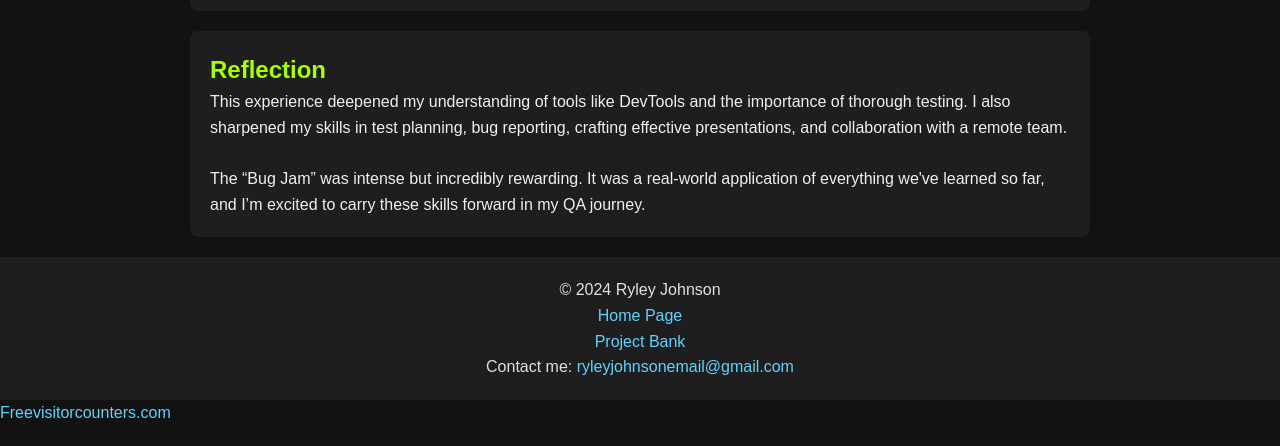
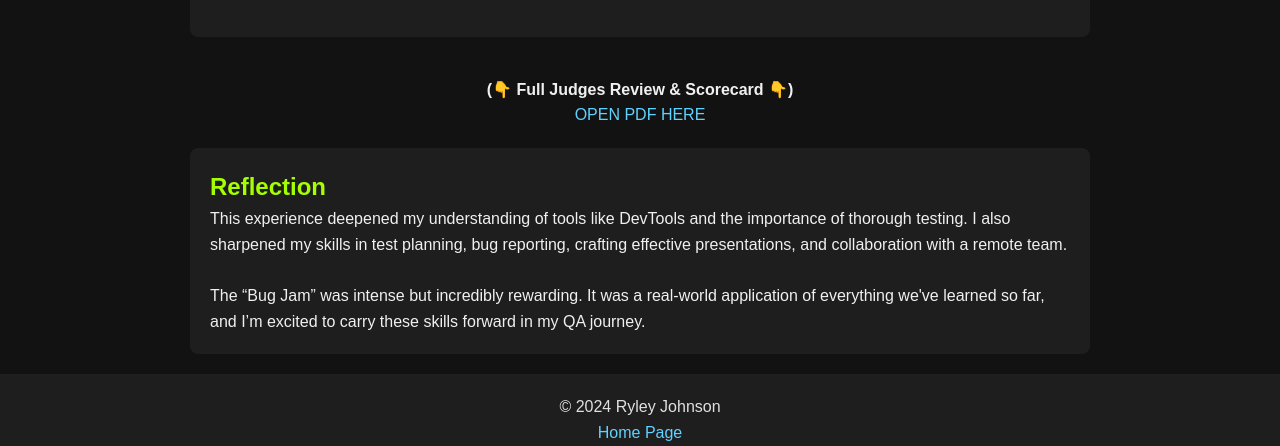
Before and after one commit to MRJOHN5ON/MRJOHN5ON.github.io, a plain HTML site: page project4.html in a window 1280 px wide. Shown: the part 2330-2776 px from the top of the page. Before the commit the page ends 2755 px from the top, so only its background shows below. Drawn offline with Linux system fonts and the light colour scheme; a script that the page names is missing.

Commit message:
updated resume and bug jam page

```diff
--- a/assets/css/styles4.css
+++ b/assets/css/styles4.css
@@ -110,3 +110,7 @@ footer {
     height: 315px; /* Height of the video */
     border: none; /* Remove border if any */
 }
+
+.text-center {
+    text-align: center;
+}
--- a/project4.html
+++ b/project4.html
@@ -16,7 +16,9 @@
         <div class = "centered-text">
             <p>August 2024</p><br>
         </div>
-        <p>I recently tackled a unique challenge during our QA engineering TripleTen bootcamp—participating in a fast-paced <span class="highlight">"Bug Jam"</span> competition. We had just 4 days to thoroughly QA a web app created by software engineering students during July's Code Jam.</p>
+        <p>I recently participated in the 4-day intensive <span class="highlight">"Bug Jam"</span> competition during my QA engineering bootcamp at TripleTen. My team won first place, outperforming 3 other teams in QA'ing a web app created by software engineering students during July's Code Jam. The competition focused on manual UI testing, where we excelled in test case creation, test coverage, bug logging, and delivering a high-quality visual presentation to the judges.
+
+        </p>
         <div class="video-container">
             <iframe width="560" height="315" src="https://www.youtube.com/embed/z2b-5Ltrn7M?si=zUF4B9pqmZTjwna1" title="YouTube video player" frameborder="0" allow="accelerometer; autoplay; clipboard-write; encrypted-media; gyroscope; picture-in-picture; web-share" referrerpolicy="strict-origin-when-cross-origin" allowfullscreen></iframe>
         </div>
@@ -50,6 +52,10 @@
             <iframe src="https://docs.google.com/spreadsheets/d/1jeu6KwbMZz-VEAK7aUesCdSq305SYgqw1qtmnDRH6QI/htmlview" width="100%" height="600px"></iframe>
         </div>
     </section>
+    <section class="judges text-center">
+        <p><strong>(👇 Full Judges Review & Scorecard 👇)</strong></p>
+        <p><a href="assets/files/Team Triple Threat - Sheet1.pdf" target="_blank">OPEN PDF HERE</a></p>
+    </section>
 
     <section class="reflection">
         <h2>Reflection</h2>
```
Also changed, not shown: 2 other files.
